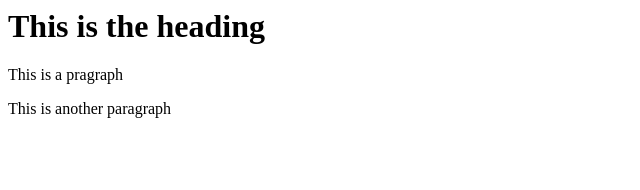
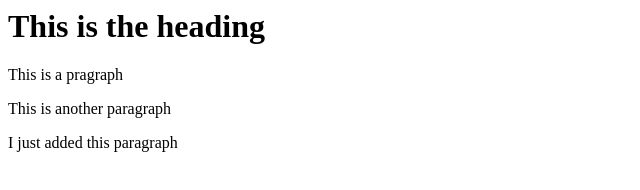
Before and after one commit to rocksongabriel/git-test, a website: page index.html in a window 1280 px wide. Shown: the whole page, without its empty margins (0-640 px from the left). Drawn offline with Linux system fonts and the light colour scheme.

Commit message:
Fourth commit

```diff
--- a/index.html
+++ b/index.html
@@ -10,5 +10,7 @@
 
     <p>This is a pragraph</p>
     <p>This is another paragraph</p>
+
+    <p>I just added this paragraph</p>
 </body>
 </html>
```
Also changed, not shown: package.json (added, +16 -0 lines), 2 other files.
